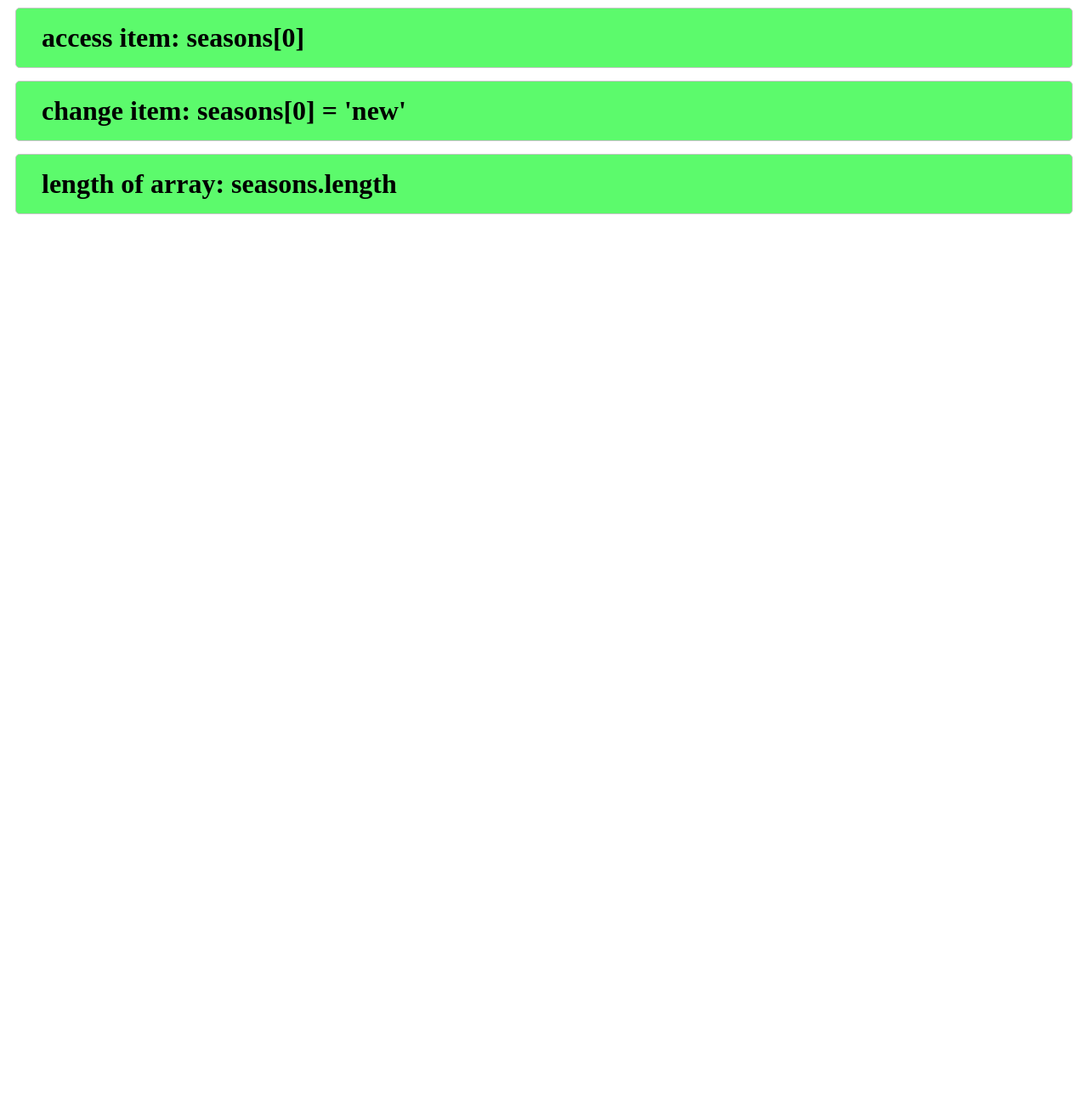
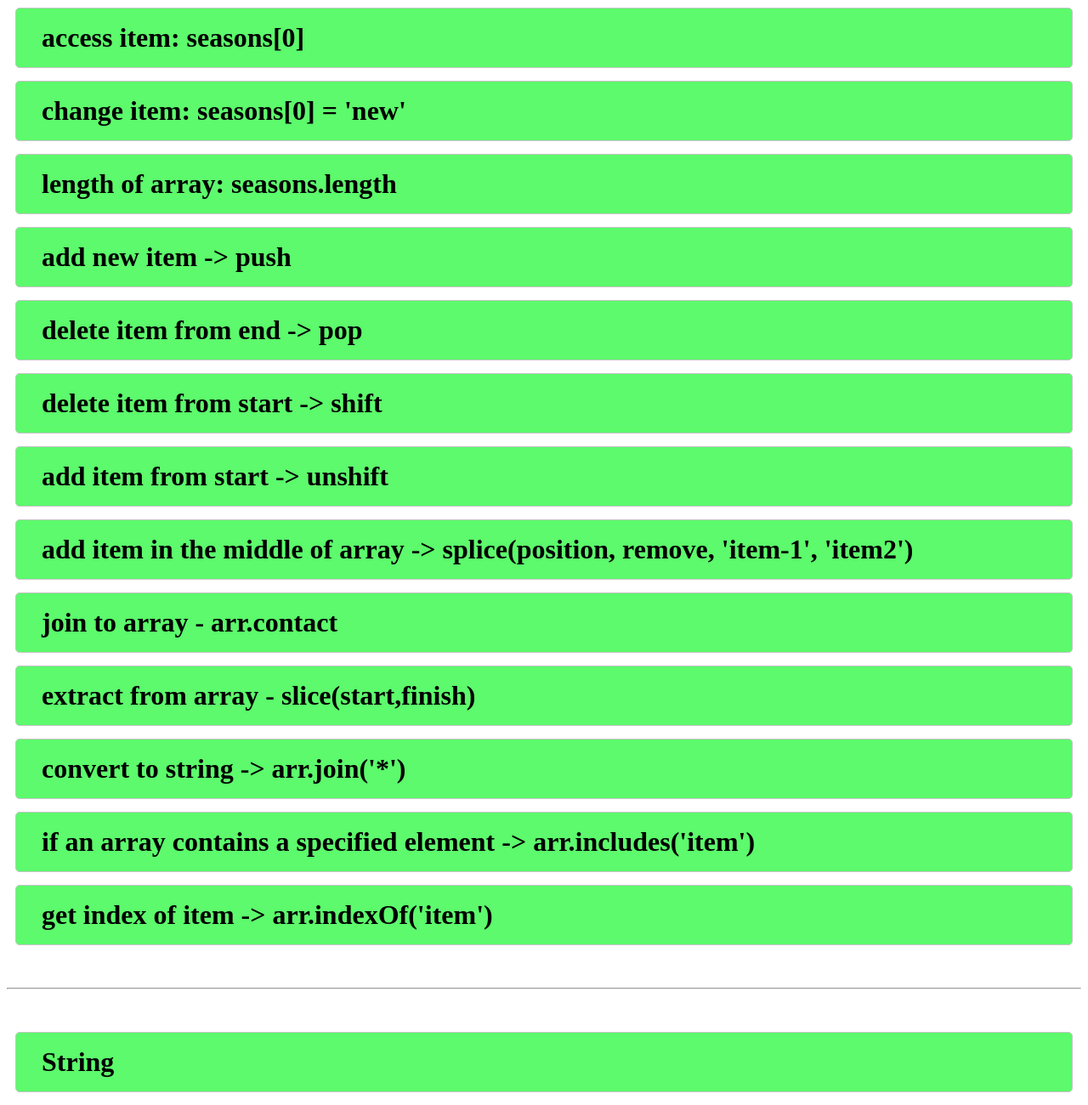
Before and after one commit to roozbehshafieebafti/html-class, a plain HTML site: page pages/js.html in a window 1280 px wide. Shown: the part 3695-4995 px from the top of the page at 85% size. Before the commit the page ends 3962 px from the top, so only its background shows below. Drawn offline with Linux system fonts and the light colour scheme.

Commit message:
continue with array

```diff
--- a/pages/js.html
+++ b/pages/js.html
@@ -54,6 +54,18 @@
         <div class="card card-4">access item: seasons[0]</div>
         <div class="card card-4">change item: seasons[0] = 'new'</div>
         <div class="card card-4">length of array: seasons.length</div>
+        <div class="card card-4">add new item -> push</div>
+        <div class="card card-4">delete item from end -> pop</div>
+        <div class="card card-4">delete item from start -> shift</div>
+        <div class="card card-4">add item from start -> unshift</div>
+        <div class="card card-4">add item in the middle of array -> splice(position, remove, 'item-1', 'item2')</div>
+        <div class="card card-4">join to array - arr.contact</div>
+        <div class="card card-4">extract from array - slice(start,finish)</div>
+        <div class="card card-4">convert to string -> arr.join('*')</div>
+        <div class="card card-4">if an array contains a specified element -> arr.includes('item')</div>
+        <div class="card card-4">get index of item -> arr.indexOf('item')</div>
+        <hr />
+        <div class="card card-4">String</div>
     </main>
 </body>
 </html>
```
